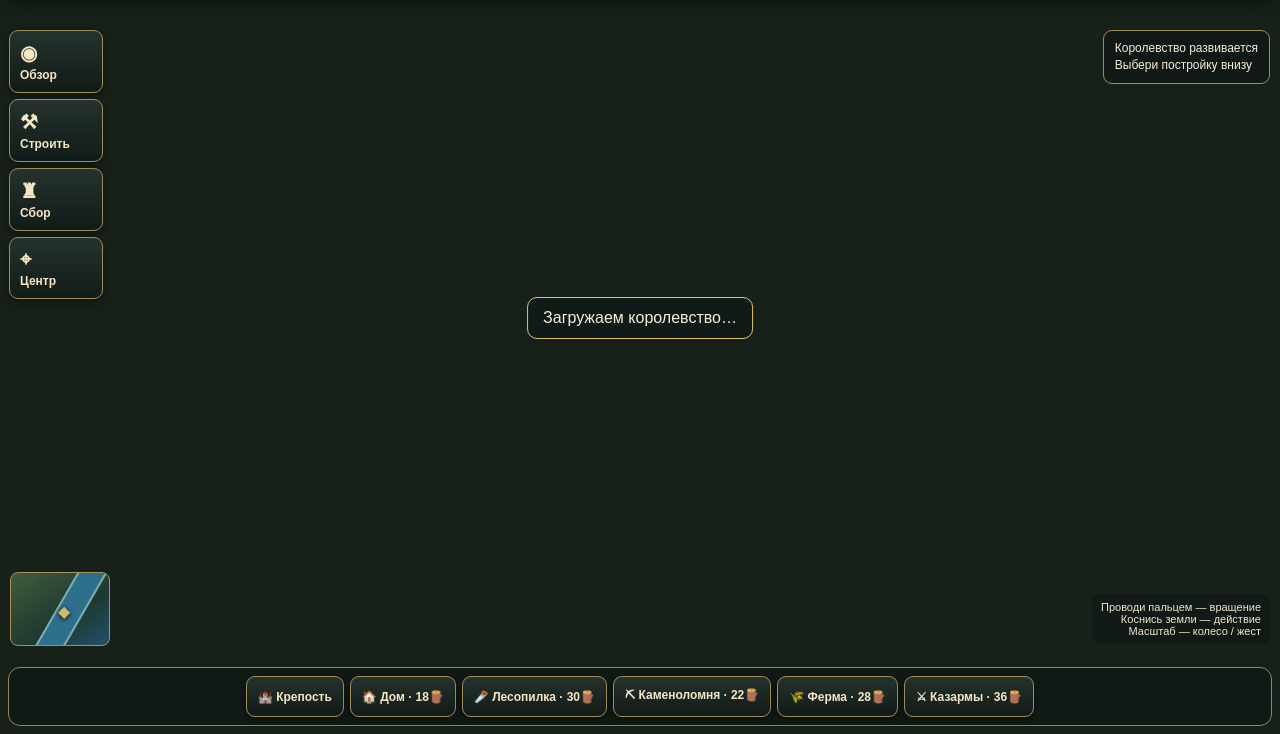
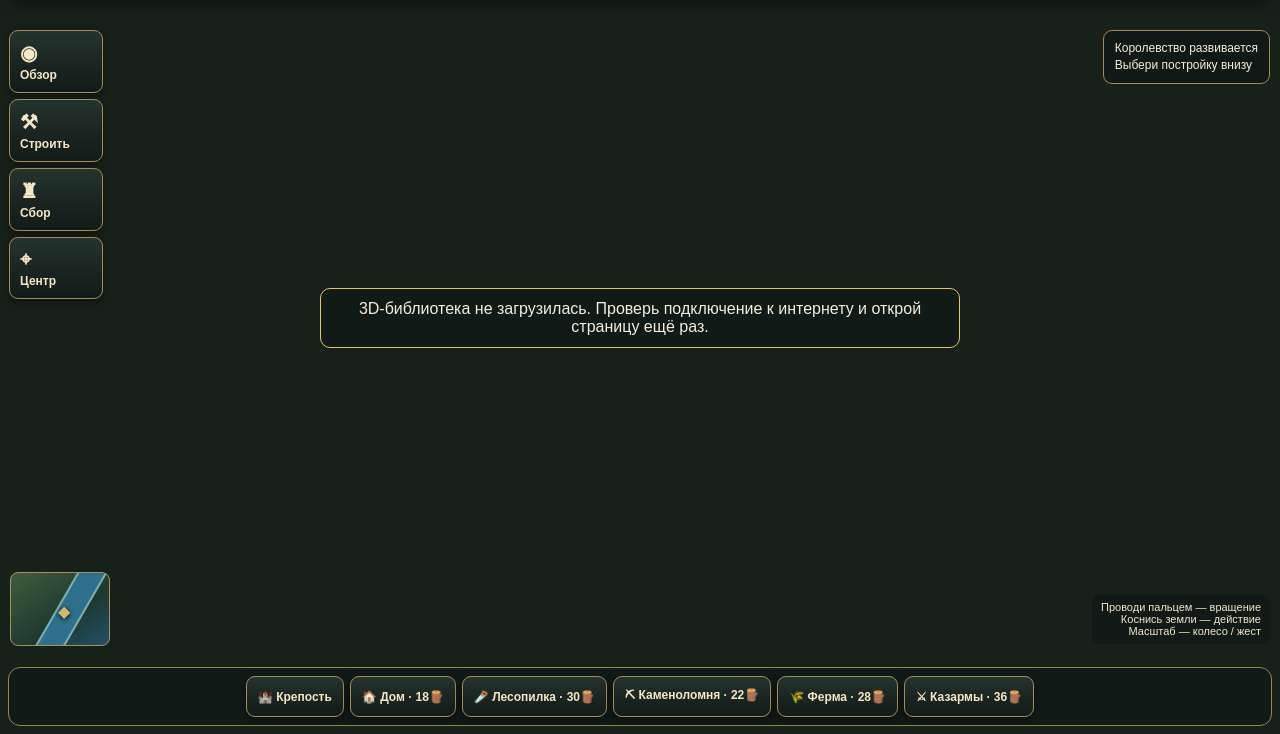
Before and after one commit to Stahij/kingdoms-miniapp, a plain HTML site: page preview3d.html in a window 1280 px wide. Shown: the part 66-800 px from the top of the page. Drawn offline with nearby package versions, Linux system fonts and the light colour scheme.

Commit message:
Guard camera target initialization when Three.js fails to load

```diff
--- a/preview3d.html
+++ b/preview3d.html
@@ -25,7 +25,7 @@ const SAVE='kingdoms-3d-save-v2',canvas=document.getElementById('world'),toast=d
 const state={ruler:'Стахий',resources:{wood:120,stone:90,food:150,gold:85},buildings:{'0,0':'keep'},selected:null};
 const COST={house:{wood:18},lumberMill:{wood:30,stone:12},quarry:{wood:22,stone:8},farm:{wood:28,stone:12,gold:10},barracks:{wood:36,stone:24,gold:18},keep:{wood:70,stone:80}};
 const NAMES={keep:'Крепость',house:'Жилой дом',lumberMill:'Лесопилка',quarry:'Каменоломня',farm:'Ферма',barracks:'Казармы'};
-let scene,camera,renderer,raycaster,ground,world,ready=false,down=null,lastX=0,lastY=0,drag=false,zoom=1;const cameraTarget=new THREE.Vector3(0,0,0);
+let scene,camera,renderer,raycaster,ground,world,ready=false,down=null,lastX=0,lastY=0,drag=false,zoom=1;let cameraTarget;
 const say=(s)=>{toast.textContent=s;toast.classList.remove('hidden');clearTimeout(say.timer);say.timer=setTimeout(()=>toast.classList.add('hidden'),2200)};
 function save(){try{localStorage.setItem(SAVE,JSON.stringify({ruler:state.ruler,resources:state.resources,buildings:state.buildings}));say('Прогресс сохранён на устройстве.')}catch(e){say('Не удалось сохранить: проверь настройки браузера.')}}
 function restore(){try{const d=JSON.parse(localStorage.getItem(SAVE)||'null');if(!d||!d.resources||!d.buildings)return;state.ruler=typeof d.ruler==='string'?d.ruler:'Стахий';for(const k of Object.keys(state.resources))if(Number.isFinite(+d.resources[k]))state.resources[k]=Math.max(0,+d.resources[k]);if(d.buildings&&typeof d.buildings==='object')state.buildings={...state.buildings,...d.buildings};}catch(e){}}
@@ -70,7 +70,7 @@ for(let i=0;i<9;i++){const x=-2.6+i*.65;box(.025,.42,.025,0x57452d,x,.21,3.3);bo
 const starter=new Set(['0,0']);
 for(const [key,type] of Object.entries(state.buildings)){if(starter.has(key))continue;const parts=key.split(',').map(Number);const x=parts[0],z=parts[1];if(type==='house')makeHouse(x,z,.78,0x80502d);else if(type==='lumberMill')makeMill(x,z);else if(type==='farm')makeFarm(x,z);else if(type==='quarry')makeQuarry(x,z);else if(type==='barracks')makeBarracks(x,z);else if(type==='keep')makeTower(x,z,1.1)}
 }
-function init(){if(!window.THREE){toast.textContent='3D-библиотека не загрузилась. Проверь подключение к интернету и открой страницу ещё раз.';toast.classList.remove('hidden');return}scene=new THREE.Scene();scene.background=new THREE.Color(0x9fb4a0);scene.fog=new THREE.Fog(0x9fb4a0,22,48);camera=new THREE.PerspectiveCamera(42,innerWidth/innerHeight,.1,100);camera.position.set(11,13,15);camera.lookAt(0,0,0);const isMobile=matchMedia('(max-width: 700px)').matches||/Android|iPhone|iPad/i.test(navigator.userAgent);renderer=new THREE.WebGLRenderer({canvas,antialias:!isMobile,alpha:false,powerPreference:'high-performance'});renderer.setPixelRatio(Math.min(devicePixelRatio||1,isMobile?1.15:1.35));renderer.setSize(innerWidth,innerHeight);renderer.shadowMap.enabled=!isMobile;renderer.shadowMap.type=THREE.PCFSoftShadowMap;renderer.outputColorSpace=THREE.SRGBColorSpace;renderer.toneMapping=THREE.ACESFilmicToneMapping;renderer.toneMappingExposure=1.12;scene.add(new THREE.HemisphereLight(0xeaf5d8,0x485440,2.1));const sun=new THREE.DirectionalLight(0xffe5bd,3.0);sun.position.set(-8,18,10);sun.castShadow=true;sun.shadow.mapSize.set(1024,1024);sun.shadow.camera.left=-18;sun.shadow.camera.right=18;sun.shadow.camera.top=18;sun.shadow.camera.bottom=-18;scene.add(sun);world=new THREE.Group();scene.add(world);raycaster=new THREE.Raycaster();rebuild();ready=true;hud();animate();say('Королевство загружено. Вращай карту и выбирай строительство.')}
+function init(){if(!window.THREE){toast.textContent='3D-библиотека не загрузилась. Проверь подключение к интернету и открой страницу ещё раз.';toast.classList.remove('hidden');return}cameraTarget=new THREE.Vector3(0,0,0);scene=new THREE.Scene();scene.background=new THREE.Color(0x9fb4a0);scene.fog=new THREE.Fog(0x9fb4a0,22,48);camera=new THREE.PerspectiveCamera(42,innerWidth/innerHeight,.1,100);camera.position.set(11,13,15);camera.lookAt(0,0,0);const isMobile=matchMedia('(max-width: 700px)').matches||/Android|iPhone|iPad/i.test(navigator.userAgent);renderer=new THREE.WebGLRenderer({canvas,antialias:!isMobile,alpha:false,powerPreference:'high-performance'});renderer.setPixelRatio(Math.min(devicePixelRatio||1,isMobile?1.15:1.35));renderer.setSize(innerWidth,innerHeight);renderer.shadowMap.enabled=!isMobile;renderer.shadowMap.type=THREE.PCFSoftShadowMap;renderer.outputColorSpace=THREE.SRGBColorSpace;renderer.toneMapping=THREE.ACESFilmicToneMapping;renderer.toneMappingExposure=1.12;scene.add(new THREE.HemisphereLight(0xeaf5d8,0x485440,2.1));const sun=new THREE.DirectionalLight(0xffe5bd,3.0);sun.position.set(-8,18,10);sun.castShadow=true;sun.shadow.mapSize.set(1024,1024);sun.shadow.camera.left=-18;sun.shadow.camera.right=18;sun.shadow.camera.top=18;sun.shadow.camera.bottom=-18;scene.add(sun);world=new THREE.Group();scene.add(world);raycaster=new THREE.Raycaster();rebuild();ready=true;hud();animate();say('Королевство загружено. Вращай карту и выбирай строительство.')}
 function animate(){requestAnimationFrame(animate);if(ready)renderer.render(scene,camera)}
 function focus(){cameraTarget.set(0,0,0);camera.position.set(11*zoom,13*zoom,15*zoom);camera.lookAt(cameraTarget)}
 function moveCamera(dx,dy){const forward=new THREE.Vector3();camera.getWorldDirection(forward);forward.y=0;forward.normalize();const right=new THREE.Vector3().crossVectors(forward,new THREE.Vector3(0,1,0)).normalize();const amount=.035*zoom;cameraTarget.addScaledVector(right,-dx*amount);cameraTarget.addScaledVector(forward,dy*amount);camera.position.addScaledVector(right,-dx*amount);camera.position.addScaledVector(forward,dy*amount);camera.lookAt(cameraTarget)}
```
